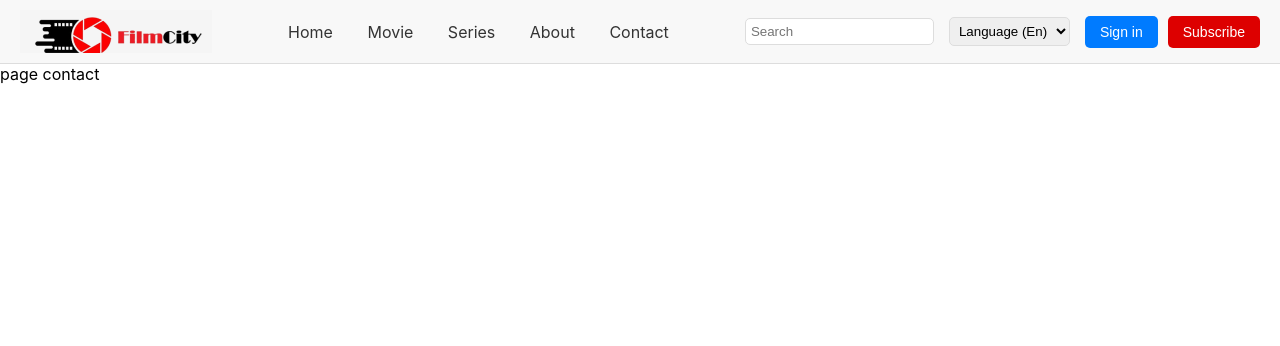
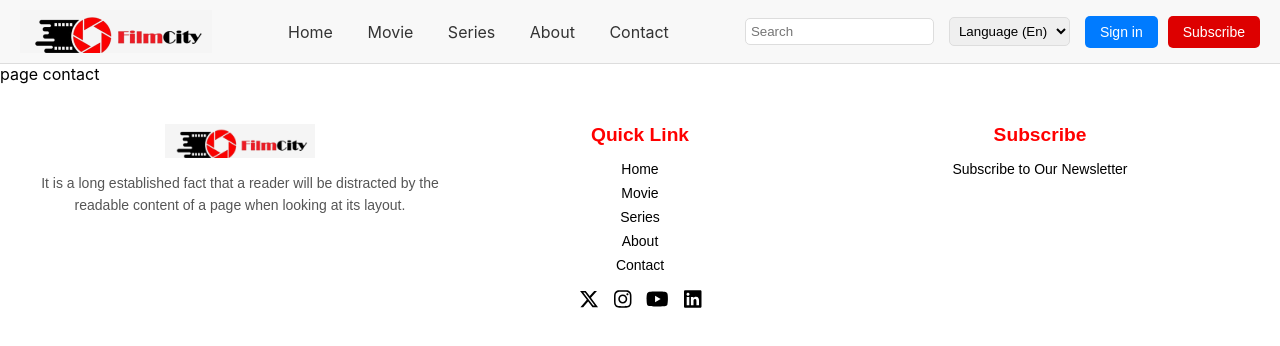
Before and after one commit to CodeAvecSara/MovieApp, a React (Create React App) app: page /contact in a window 1280 px wide. Shown: the top 346 px of the page. Built offline with nearby package versions, Linux system fonts and the light colour scheme.

Commit message:
solved font title problem +added footer

```diff
--- a/package.json
+++ b/package.json
@@ -3,6 +3,9 @@
   "version": "0.1.0",
   "private": true,
   "dependencies": {
+    "@fortawesome/free-brands-svg-icons": "^6.7.1",
+    "@fortawesome/free-solid-svg-icons": "^6.7.1",
+    "@fortawesome/react-fontawesome": "^0.2.2",
     "@testing-library/jest-dom": "^5.17.0",
     "@testing-library/react": "^13.4.0",
     "@testing-library/user-event": "^13.5.0",
--- a/src/App.js
+++ b/src/App.js
@@ -3,7 +3,7 @@ import { BrowserRouter as Router, Routes, Route } from "react-router-dom";
 import Home from './pages/Home';
 import MovieDetail from './components/ui/MovieDetail';
 import Header from './components/layout/header/header';
-
+import Footer from "./components/layout/footer/footer";
 import About from "./pages/About";
 import Contact from "./pages/Contact";
 
@@ -18,6 +18,7 @@ const App = () => {
         <Route path="/contact" element={<Contact />} />
 
       </Routes>
+      <Footer/>
     </Router>
   );
 };
--- a/src/components/layout/footer/footer.js
+++ b/src/components/layout/footer/footer.js
@@ -0,0 +1,154 @@
+import React from "react";
+import { FontAwesomeIcon } from "@fortawesome/react-fontawesome";
+import logo from "../../../images/logo.png";
+
+import {
+  faXTwitter,
+  faInstagram,
+  faYoutube,
+  faLinkedin,
+} from "@fortawesome/free-brands-svg-icons";
+
+const Footer = () => {
+  return (
+    <footer style={styles.footer}>
+      <div style={styles.footerContainer}>
+        {/* Section Logo et Description */}
+        <div style={styles.section}>
+          <img src={logo} alt="FilmCity Logo" style={styles.logo} />
+          <p style={styles.description}>
+            It is a long established fact that a reader will be distracted by
+            the readable content of a page when looking at its layout.
+          </p>
+        </div>
+
+        {/* Section Liens Rapides */}
+        <div style={styles.section}>
+          <h3 style={styles.title}>Quick Link</h3>
+          <ul style={styles.links}>
+            <li>
+              <a href="#" style={styles.link}>
+                Home
+              </a>
+            </li>
+            <li>
+              <a href="#" style={styles.link}>
+                Movie
+              </a>
+            </li>
+            <li>
+              <a href="#" style={styles.link}>
+                Series
+              </a>
+            </li>
+            <li>
+              <a href="#" style={styles.link}>
+                About
+              </a>
+            </li>
+            <li>
+              <a href="#" style={styles.link}>
+                Contact
+              </a>
+            </li>
+          </ul>
+          <div style={styles.socialIcons}>
+            <a href="#" style={styles.icon}>
+              <FontAwesomeIcon icon={faXTwitter} />
+            </a>
+            <a href="#" style={styles.icon}>
+              <FontAwesomeIcon icon={faInstagram} />
+            </a>
+            <a href="#" style={styles.icon}>
+              <FontAwesomeIcon icon={faYoutube} />
+            </a>
+            <a href="#" style={styles.icon}>
+              <FontAwesomeIcon icon={faLinkedin} />
+            </a>
+          </div>
+        </div>
+
+        {/* Section Abonnement */}
+        <div style={styles.section}>
+          <h3 style={styles.title}>Subscribe</h3>
+          <p style={styles.subscribeText}>Subscribe to Our Newsletter</p>
+        </div>
+      </div>
+    </footer>
+  );
+};
+
+const styles = {
+  footer: {
+    backgroundColor: "white", // Fond blanc
+    color: "black", // Texte noir
+    padding: "40px 20px",
+    fontFamily: "Arial, sans-serif",
+  },
+  footerContainer: {
+    display: "flex",
+    justifyContent: "space-between",
+    flexWrap: "wrap",
+    maxWidth: "1200px",
+    margin: "0 auto",
+  },
+  section: {
+    flex: "1",
+    minWidth: "250px",
+    marginBottom: "20px",
+    textAlign: "center",
+  },
+  logo: {
+    width: "150px",
+    marginBottom: "10px",
+  },
+  description: {
+    fontSize: "14px",
+    color: "#555", // Gris légèrement plus foncé
+    lineHeight: "1.6",
+  },
+  title: {
+    color: "red", // Titre en rouge
+    fontSize: "1.2rem",
+    marginBottom: "15px",
+    fontWeight: "bold",
+  },
+  links: {
+    listStyle: "none",
+    padding: 0,
+    margin: "0",
+  },
+  link: {
+    textDecoration: "none",
+    color: "black", // Liens en noir
+    fontSize: "14px",
+    display: "block",
+    margin: "8px 0",
+    transition: "color 0.3s",
+  },
+  linkHover: {
+    color: "red", // Survol en rouge
+  },
+  socialIcons: {
+    marginTop: "15px",
+    display: "flex",
+    justifyContent: "center",
+    gap: "15px",
+  },
+  icon: {
+    color: "black", // Icônes en noir
+    fontSize: "20px",
+    transition: "color 0.3s, transform 0.3s",
+  },
+  iconHover: {
+    color: "red", // Icônes en rouge au survol
+    transform: "scale(1.1)", // Effet zoom léger
+  },
+  subscribeText: {
+    fontSize: "14px",
+    color: "black",
+    marginTop: "10px",
+  },
+};
+
+export default Footer;
--- a/src/components/ui/MovieList.css
+++ b/src/components/ui/MovieList.css
@@ -84,8 +84,8 @@
 }
 
 /* Titre du film */
-.movie-title {
-  font-size: 0.6rem; /* Réduit la taille du titre */
+.movie-title1 {
+  font-size: 1.4rem; /* Réduit la taille du titre */
   color: #ffcc00;
   margin-bottom: 10px;
 }
--- a/src/components/ui/MovieList.js
+++ b/src/components/ui/MovieList.js
@@ -45,7 +45,7 @@ const MovieList = () => {
                 <span className="movie-badge">HD</span>
               </div>
               <div className="movie-details">
-                <h3 className="movie-title">{movie.title}</h3>
+                <h3 className="movie-title1" >{movie.title}</h3>
                 <div className="movie-meta">
                   <span className="movie-year">{new Date(movie.release_date).getFullYear()}</span>
                   <span className="movie-type">Movie</span>
--- a/src/pages/Home.js
+++ b/src/pages/Home.js
@@ -1,12 +1,14 @@
 import React from "react";
 import AvengersHero from '../components/ui/AvengersHero';
 import MovieList from "../components/ui/MovieList";
+import Footer from "../components/layout/footer/footer";
 
 const Home = () => {
   return (
     <div style={{ backgroundColor: "#0E161D" }}>
       <AvengersHero />
       <MovieList />
+
     </div>
   );
 };
```
Also changed, not shown: 1 other file (tests, documents, lock files or other folders).
